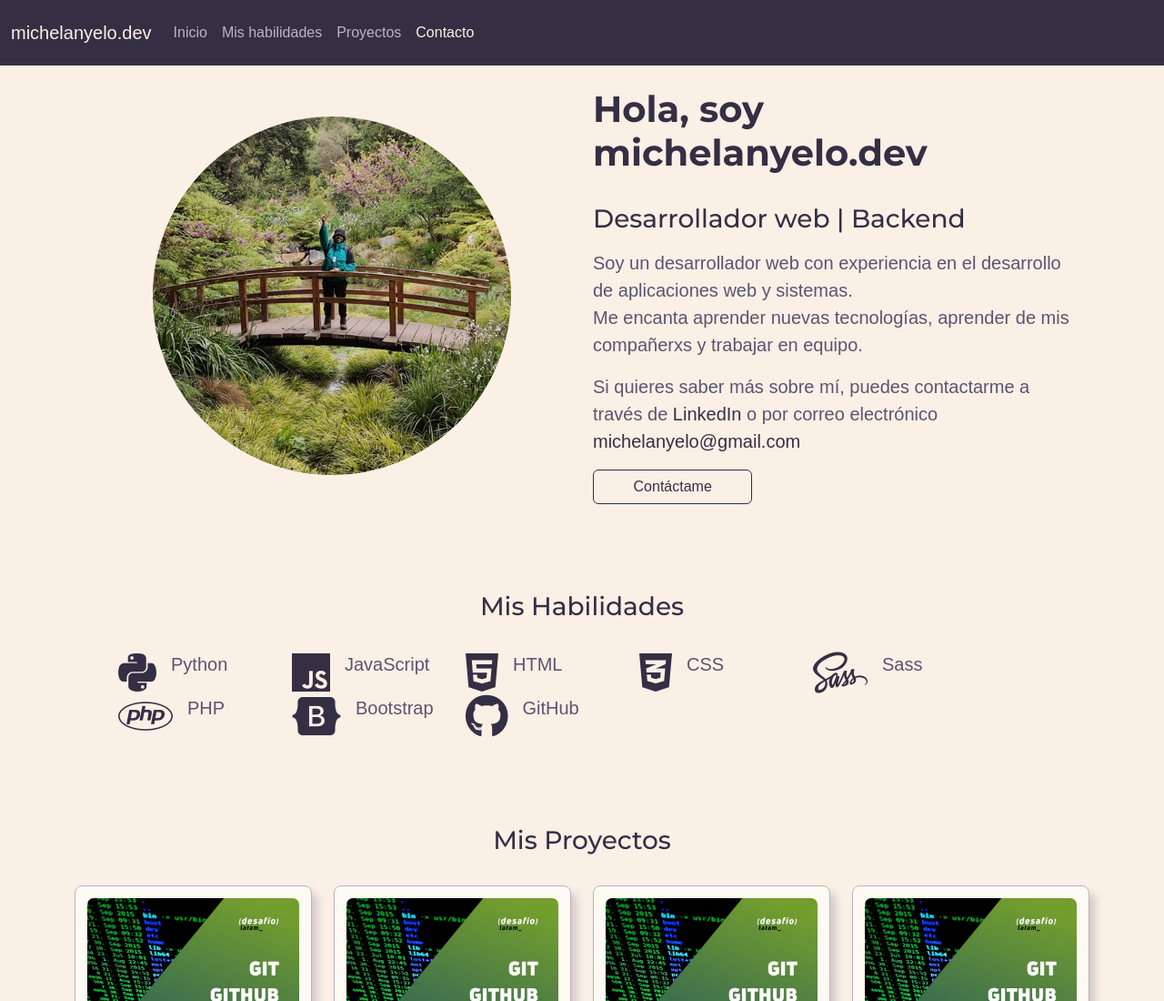
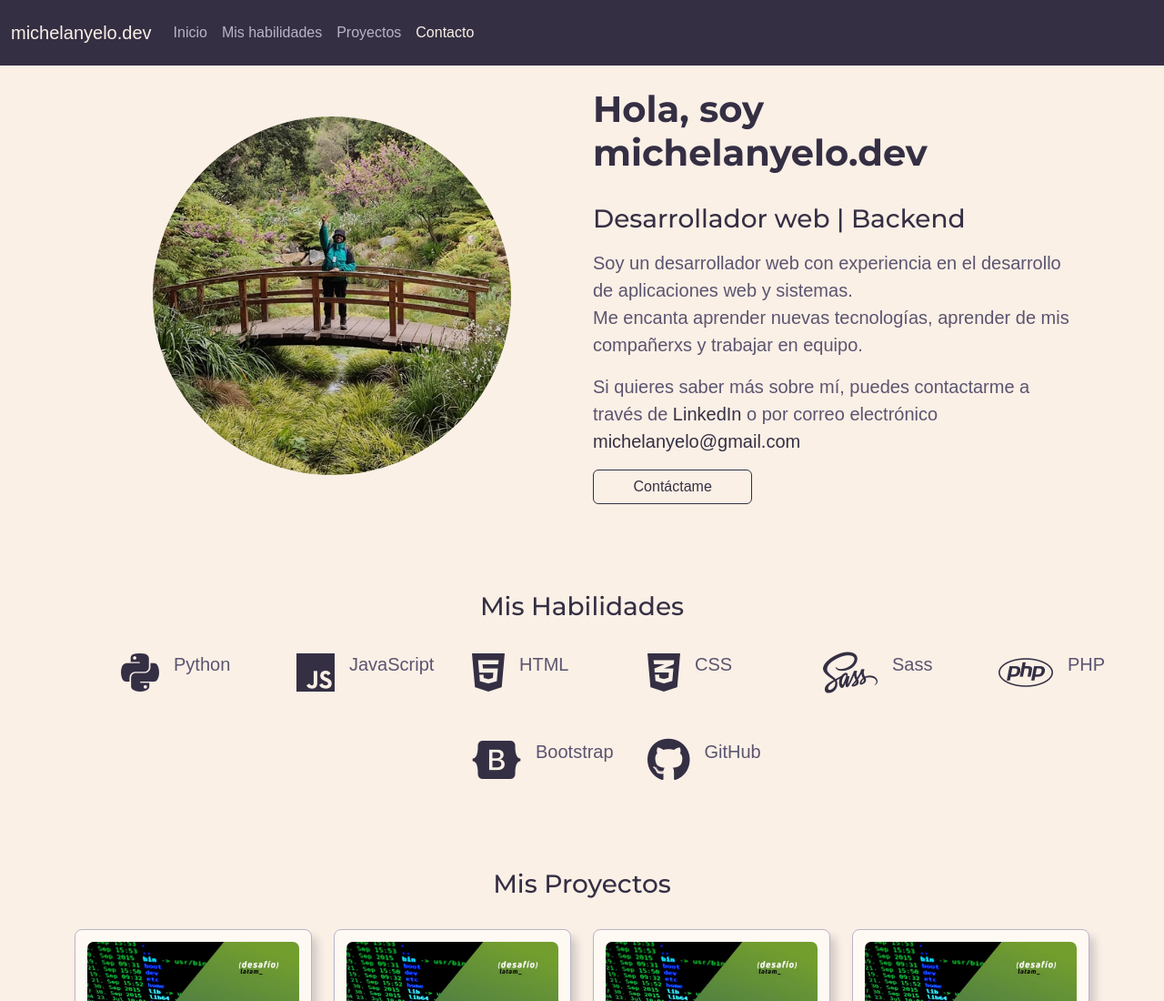
Before and after one commit to michelanyelo/MiPrimerPortafolio-DL, a website: page index.html in a window 1280 px wide. Shown: the top 1100 px of the page at 91% size. Drawn offline with nearby package versions, Linux system fonts and the light colour scheme; some icons are missing.

Commit message:
Updated skills section layout in index.html

```diff
--- a/index.html
+++ b/index.html
@@ -73,7 +73,7 @@
         <!-- skills -->
         <section id="skills">
             <h2 class="fs-3 text-center my-3">Mis Habilidades</h2>
-            <div class="row mb-5">
+            <div class="row mb-5 justify-content-center g-md-4">
                 <!-- Python -->
                 <div class="d-flex gap-2 mx-md-4 col-6 col-md-2 col-lg-1">
                     <i class="fa-skill fa-brands fa-python"></i>
```
